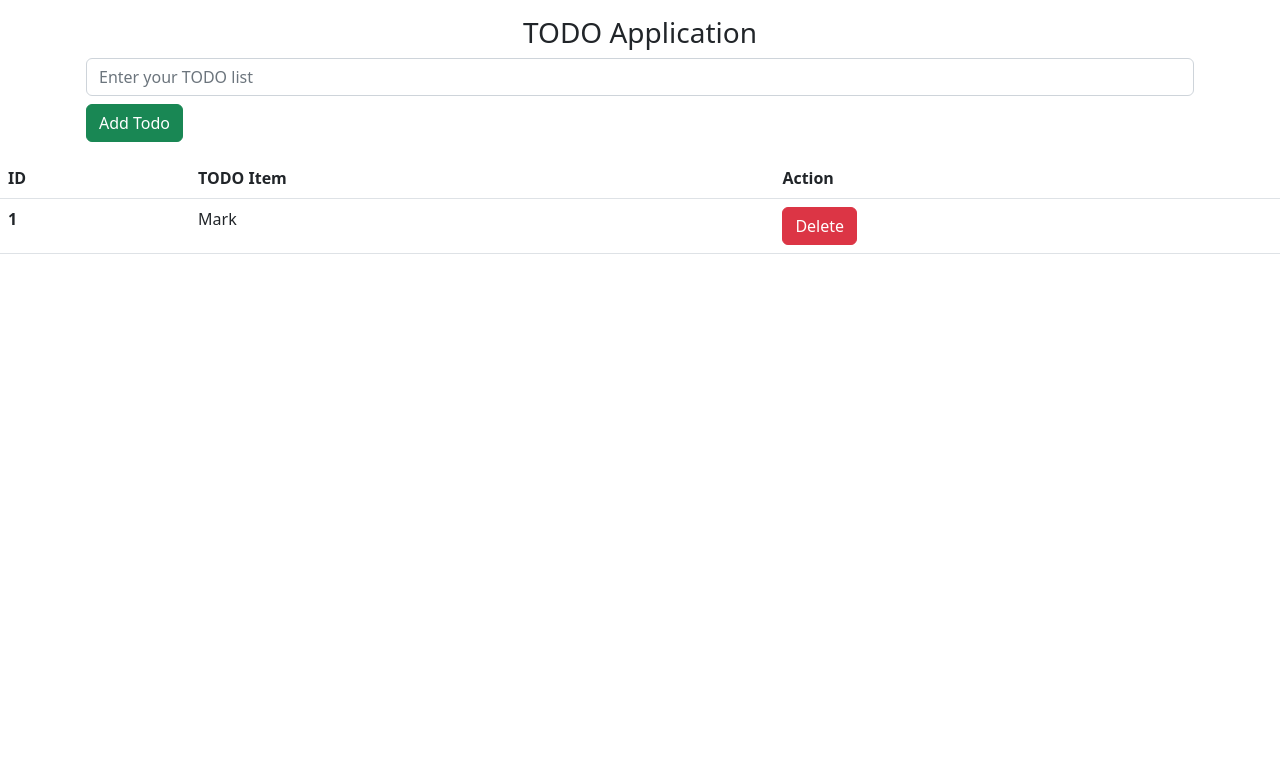
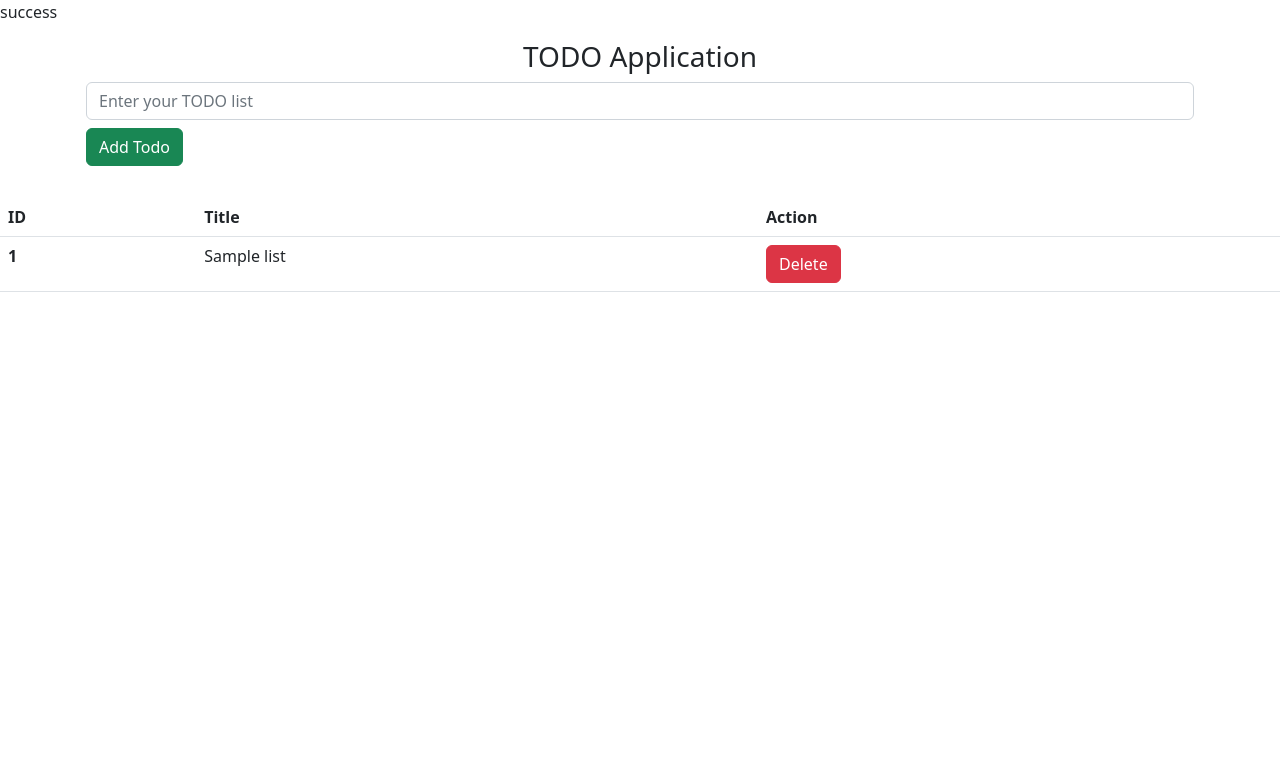
Before and after one commit to AnupShrestha28/PHP-SESSION, a PHP site: page / in a window 1280 px wide. Shown: the top 783 px of the page. Run offline with PHP 8.4, Linux system fonts and the light colour scheme; tables that the repository leaves empty or names only in its code hold one stand-in row (values such as "Sample post").

Commit message:
Initial Commit

```diff
--- /dev/null
+++ b/todoapp/db_config.php
@@ -0,0 +1,11 @@
+<?php
+$conn = new mysqli("localhost:3307","root","", "todo");
+
+if($conn->connect_error){
+    die($conn->connect_error);
+}
+
+echo "success";
+
+
+?>
--- a/todoapp/index.php
+++ b/todoapp/index.php
@@ -1,3 +1,25 @@
+<?php
+include('./db_config.php');
+
+// print_r($conn);
+
+$sql = "select * from todo_list";
+$result = $conn->query($sql);
+
+// echo "<pre>";
+// print_r($result);
+// echo "</pre>";
+
+// $row = $result->fetch_assoc();
+// print_r($row);
+
+// while($row = $result->fetch_assoc()){
+//   print_r($row);
+// }
+
+
+?>
+
 <!doctype html>
 <html lang="en">
   <head>
@@ -19,16 +41,25 @@
   <thead>
     <tr>
       <th scope="col">ID</th>
-      <th scope="col">TODO Item</th>
+      <th scope="col">Title</th>
       <th scope="col">Action</th>
     </tr>
   </thead>
   <tbody>
+  <?php
+  while($row = $result->fetch_assoc()){ ?>
+
     <tr>
-      <th>1</th>
-      <td>Mark</td>
+      <th><?php echo $row['id'] ?></th>
+      <td><?php echo $row['title'] ?></td>
       <td><button class="btn btn-danger">Delete</button></td>
     </tr>
+    <?php
+
+  }
+  ?>
+
+
 
   </tbody>
 </table>
--- a/todoapp/save-todo.php
+++ b/todoapp/save-todo.php
@@ -1,4 +1,8 @@
 <?php
+
+include('./db_config.php');
+// require('./db_config.php');
+
 if($_SERVER['REQUEST_METHOD']==="POST"){
 //     echo"<pre>";
 // print_r($_POST);
```
